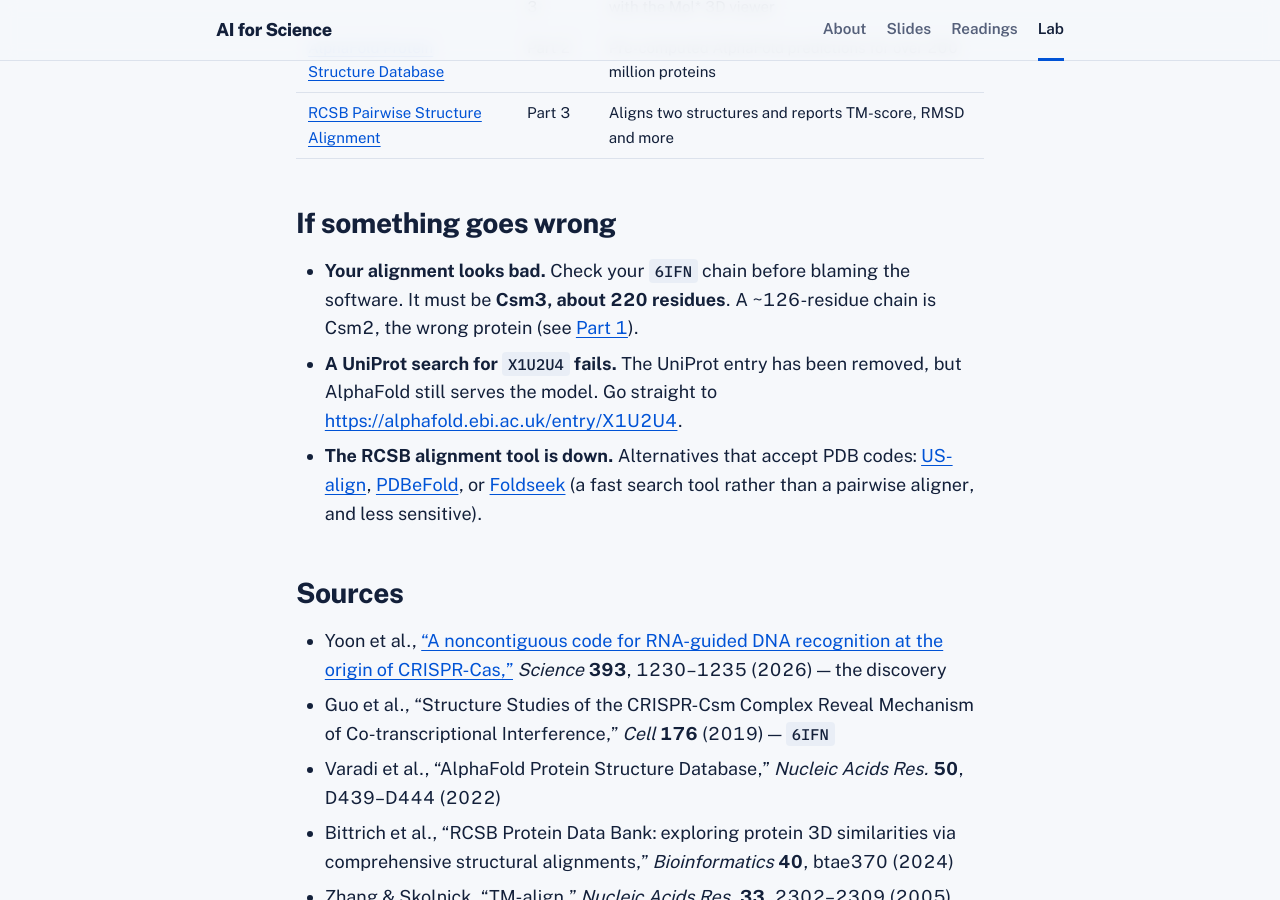
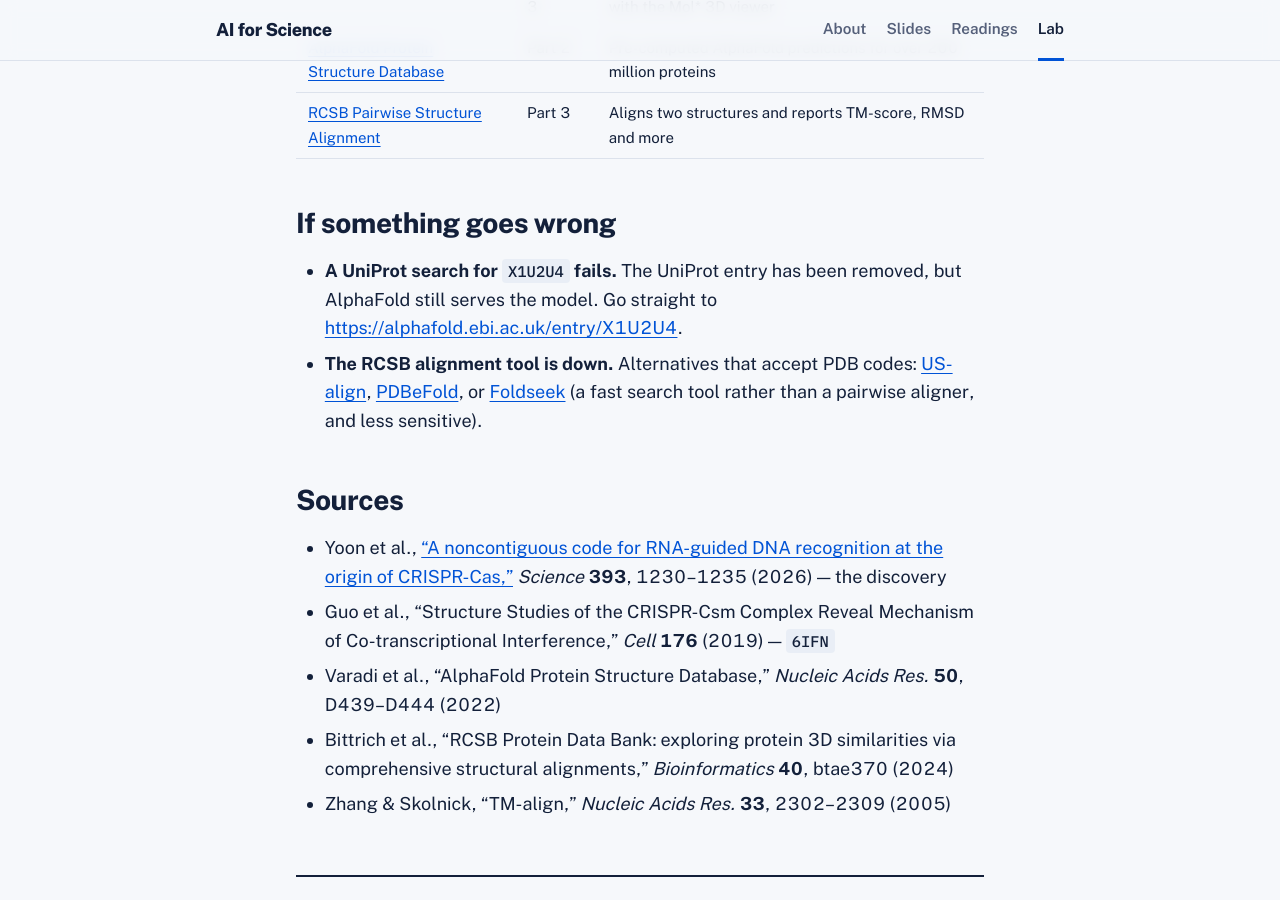
Before and after one commit to DanTurner-Evans/AI-for-science, a Jekyll site: the page built from lab/index.md, in a window 1280 px wide and 900 px high, scrolled down 2687 px. Built offline with Jekyll 4.4.1, drawn with Linux system fonts in a browser that asks for light colours.

Commit message:
Part 3: add TM-score threshold; drop chain-length troubleshooting tip
Co-Authored-By: Claude Opus 5.5 <noreply@anthropic.com>

```diff
--- a/lab/index.md
+++ b/lab/index.md
@@ -93,9 +93,6 @@ All free, all in the browser, no account needed:
 
 ## If something goes wrong
 
-- **Your alignment looks bad.** Check your `6IFN` chain before blaming the
-  software. It must be **Csm3, about 220 residues**. A ~126-residue chain is
-  Csm2, the wrong protein (see [Part 1]({{ '/lab/part-1/' | relative_url }})).
 - **A UniProt search for `X1U2U4` fails.** The UniProt entry has been removed,
   but AlphaFold still serves the model. Go straight to
   <https://alphafold.ebi.ac.uk/entry/X1U2U4>.
```
Also changed, not shown: lab/part-3.md (+2 -0 lines).
